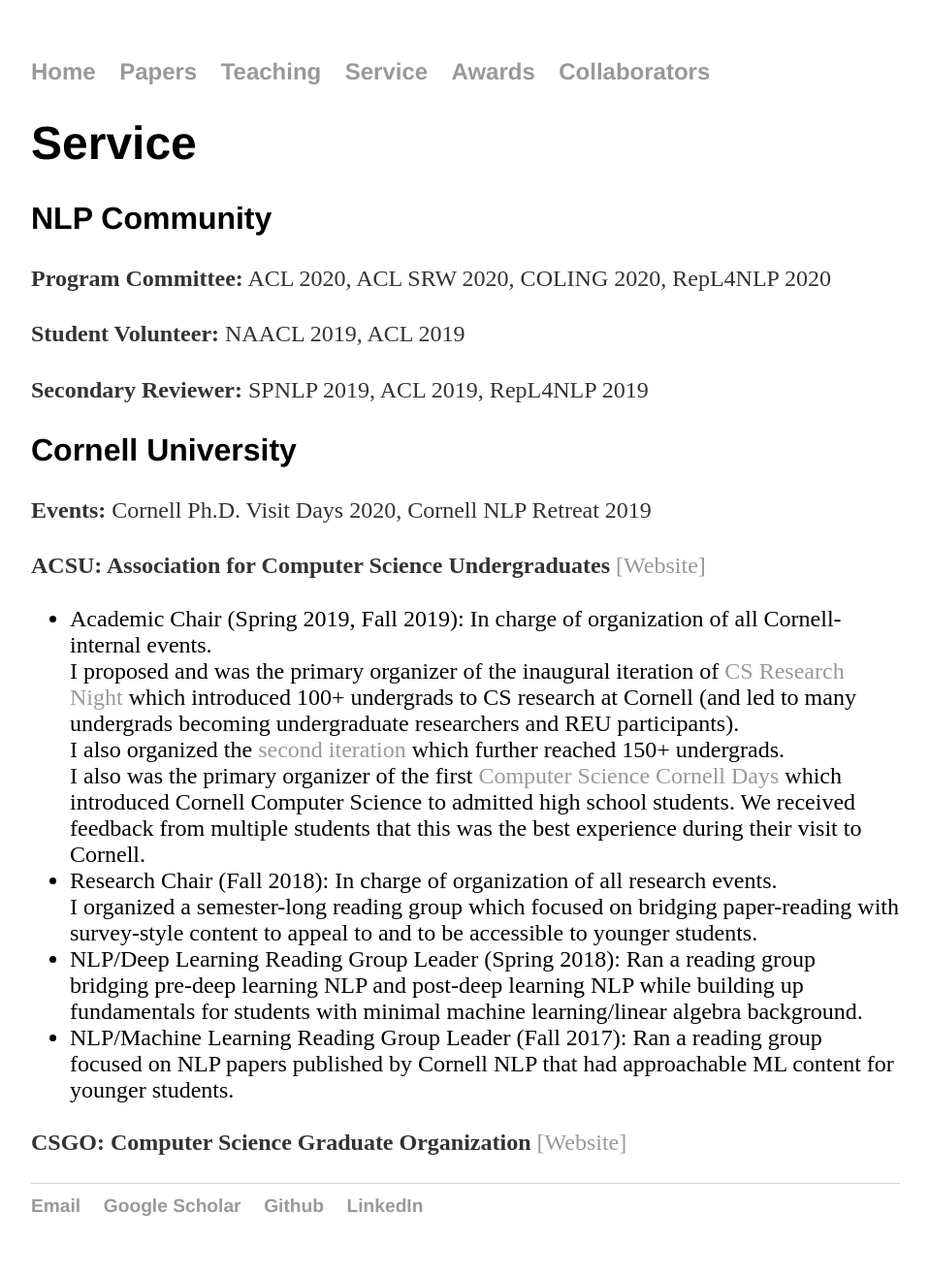
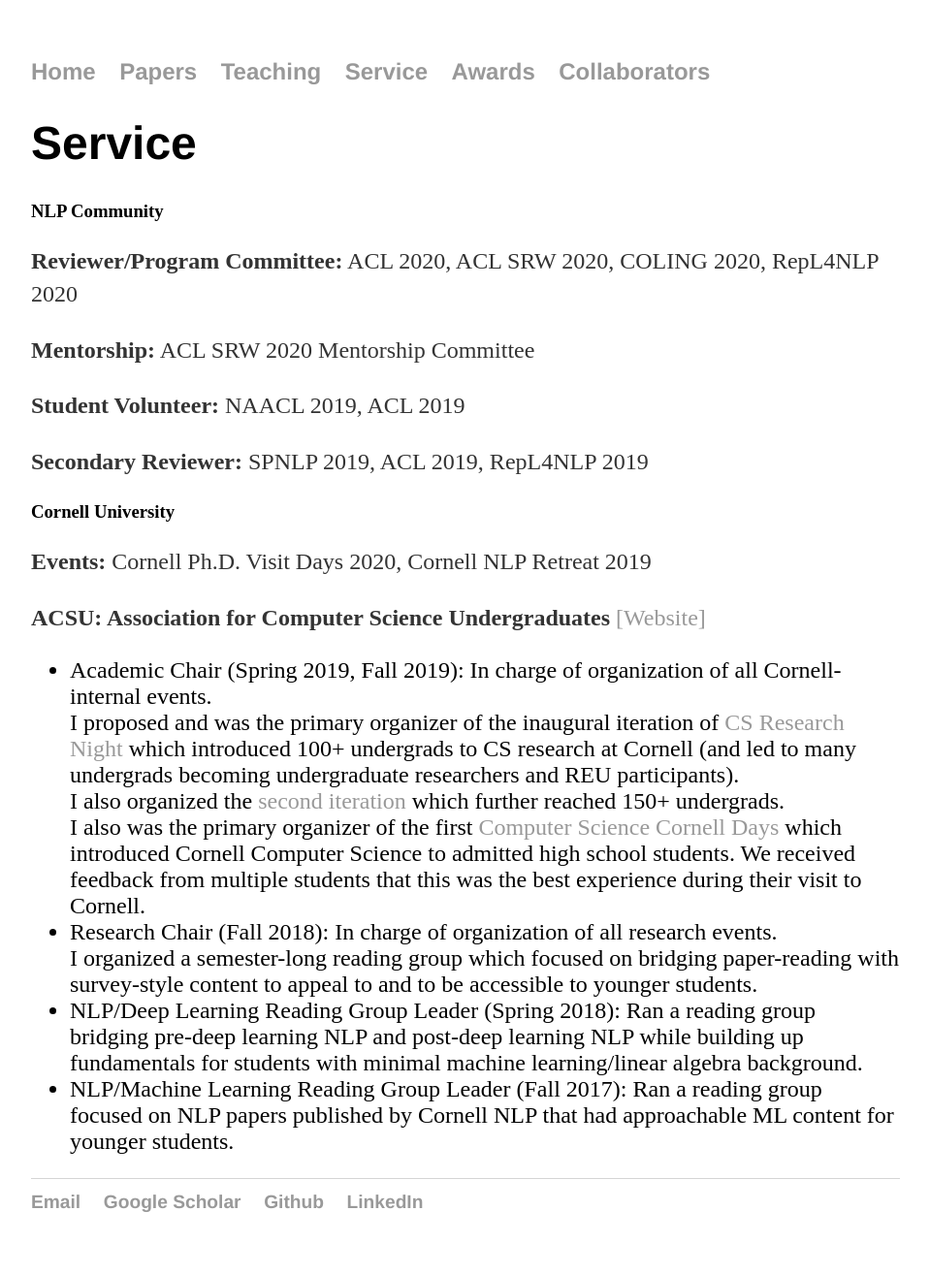
Before and after one commit to rishibommasani/rishibommasani.github.io, a Jekyll site: the page built from service/index.html, in a window 1280 px wide. Shown: the whole page at 97% size, without its empty margins (160-1119 px from the left). Built offline with Jekyll 4.4.1, drawn with Linux system fonts in a browser that asks for light colours.

Commit message:
Updated Service

```diff
--- a/service/index.html
+++ b/service/index.html
@@ -3,11 +3,12 @@
 title: Service
 ---
 	<h1>{{ page.title }}</h1>
-	<h2>NLP Community</h2>
-	<p><b>Program Committee:</b> ACL 2020, ACL SRW 2020, COLING 2020, RepL4NLP 2020 </p>
+	<h3>NLP Community</h3>
+	<p><b>Reviewer/Program Committee:</b> ACL 2020, ACL SRW 2020, COLING 2020, RepL4NLP 2020 </p>
+	<p><b>Mentorship:</b> ACL SRW 2020 Mentorship Committee </p>
 	<p><b>Student Volunteer:</b> NAACL 2019, ACL 2019</p>
 	<p><b>Secondary Reviewer:</b> SPNLP 2019, ACL 2019, RepL4NLP 2019</p>
-	<h2>Cornell University</h2>
+	<h3>Cornell University</h3>
 	<p><b>Events:</b> Cornell Ph.D. Visit Days 2020, Cornell NLP Retreat 2019 </p>
 	<p><b>ACSU: Association for Computer Science Undergraduates</b> <a href="https://acsu.cornell.edu/">[Website]</a>
 	<ul>
@@ -21,4 +22,3 @@
 		<li> NLP/Machine Learning Reading Group Leader (Fall 2017): Ran a reading group focused on NLP papers published by Cornell NLP that had approachable ML content for younger students. </li>
 	</ul>
 	</p>
-	<p><b>CSGO: Computer Science Graduate Organization</b> <a href="https://www.cs.cornell.edu/csgo/">[Website]</a> </p>
```
